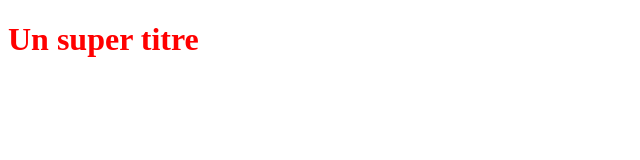
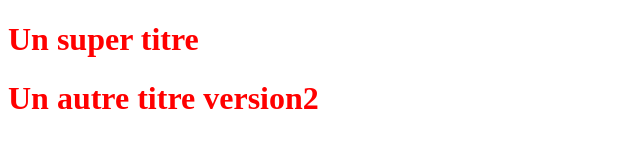
Before and after one commit to stchoukeu/premierProjet, a plain HTML site: page index.html in a window 1280 px wide. Shown: the whole page, without its empty margins (0-640 px from the left). Drawn offline with Linux system fonts and the light colour scheme.

Commit message:
ajout d'un autre titre

```diff
--- a/index.html
+++ b/index.html
@@ -6,5 +6,6 @@
 </head>
 <body>
    <h1>Un super titre</h1>
+   <h1>Un autre titre version2</h1>
 </body>
 </html>
```
